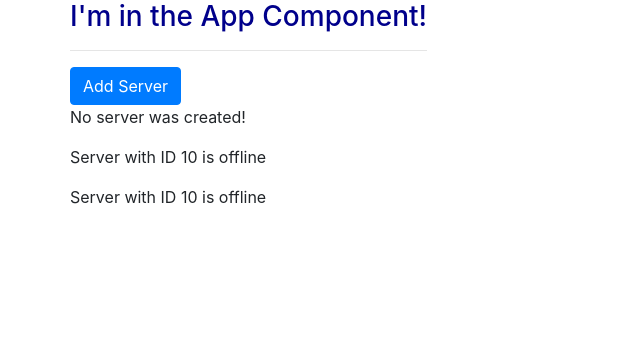
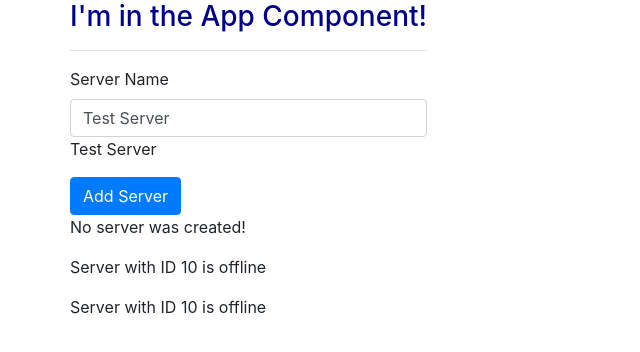
Before and after one commit to jwheel95/ang-learn, an Angular app: page / in a window 1280 px wide. Shown: the top 352 px of the page, without its empty margins (0-640 px from the left). Built offline with nearby package versions, Linux system fonts and the light colour scheme.

Commit message:
learned 4 types of databinding

```diff
--- a/src/app/app.module.ts
+++ b/src/app/app.module.ts
@@ -1,5 +1,6 @@
 import { BrowserModule } from '@angular/platform-browser';
 import { NgModule } from '@angular/core';
+import { FormsModule } from '@angular/forms';
 
 import { AppComponent } from './app.component';
 import { ServerComponent } from './server/server.component';
@@ -13,6 +14,7 @@
   ],
   imports: [
     BrowserModule,
+    FormsModule
   ],
   providers: [],
   bootstrap: [AppComponent]
--- a/src/app/servers/servers.component.html
+++ b/src/app/servers/servers.component.html
@@ -1,3 +1,9 @@
+<label>Server Name</label>
+<input
+    type="text"
+    class="form-control"
+    [(ngModel)]="serverName">
+<p>{{ serverName }}</p>
 <button
 class="btn btn-primary"
 [disabled]="!allowNewServer"
--- a/src/app/servers/servers.component.ts
+++ b/src/app/servers/servers.component.ts
@@ -8,6 +8,7 @@
 export class ServersComponent implements OnInit {
   allowNewServer = false;
   serverCreationStatus = "No server was created!";
+  serverName = 'Test Server';
 
   constructor() {
     setTimeout(() =>{
@@ -19,7 +20,11 @@
   }
 
   onCreateServer() {
-    this.serverCreationStatus = 'Server was created!';
+    this.serverCreationStatus = 'Server was created! Name is ' + this.serverName;
+  }
+
+  onUpdateServerName(event: any) {
+    this.serverName = event.target.value;
   }
 
 }
```
